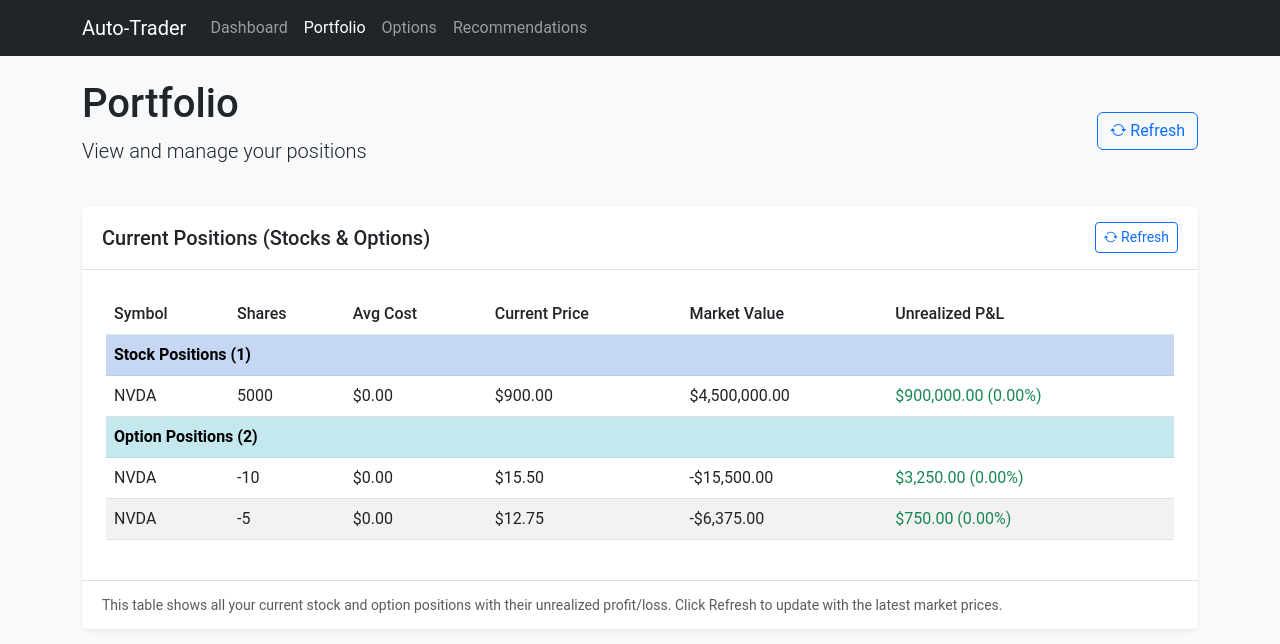
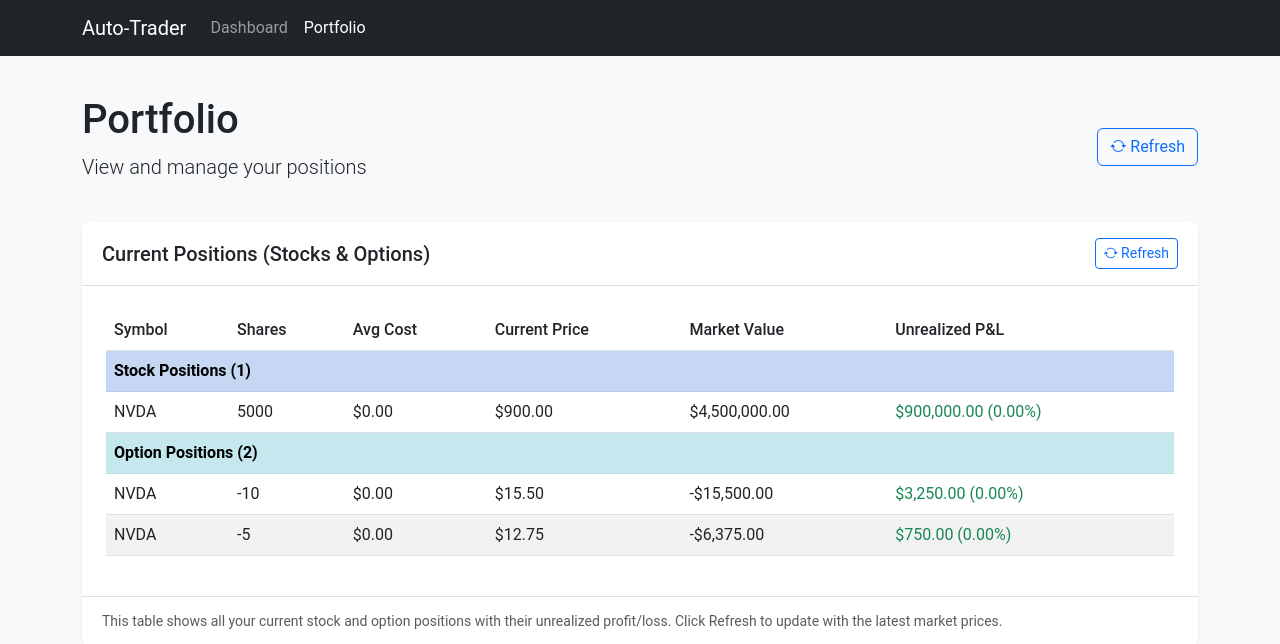
Before and after one commit to mpr89/AllYouNeedIsWheel, a Flask app: page /portfolio in a window 1280 px wide. Shown: the top 644 px of the page. Run offline with Flask 3, Linux system fonts and the light colour scheme.

Commit message:
hide options and recommendations page cause they are WIP

```diff
--- a/app.py
+++ b/app.py
@@ -82,20 +82,18 @@ def portfolio():
 @app.route('/options')
 def options():
     """
-    Render the options analysis page
+    Temporarily redirect options page to home
     """
-    # Get ticker from query params
-    ticker = request.args.get('ticker', None)
-    logger.info(f"Rendering options page with ticker: {ticker}")
-    return render_template('options.html', ticker=ticker)
+    logger.info("Options page accessed but currently unavailable - redirecting to home")
+    return redirect(url_for('index'))
 
 @app.route('/recommendations')
 def recommendations():
     """
-    Render the recommendations page
+    Temporarily redirect recommendations page to home
     """
-    logger.info("Rendering recommendations page")
-    return render_template('recommendations.html')
+    logger.info("Recommendations page accessed but currently unavailable - redirecting to home")
+    return redirect(url_for('index'))
 
 @app.errorhandler(404)
 def page_not_found(e):
--- a/frontend/templates/base.html
+++ b/frontend/templates/base.html
@@ -13,6 +13,20 @@
     <!-- Include navigation -->
     {% include "partials/common/navigation.html" %}
 
+    <!-- Flash messages section -->
+    <div class="container mt-3">
+        {% with messages = get_flashed_messages(with_categories=true) %}
+            {% if messages %}
+                {% for category, message in messages %}
+                    <div class="alert alert-{{ category }} alert-dismissible fade show" role="alert">
+                        {{ message }}
+                        <button type="button" class="btn-close" data-bs-dismiss="alert" aria-label="Close"></button>
+                    </div>
+                {% endfor %}
+            {% endif %}
+        {% endwith %}
+    </div>
+
     <main class="container py-4">
         {% block content %}{% endblock %}
     </main>
--- a/frontend/templates/partials/common/navigation.html
+++ b/frontend/templates/partials/common/navigation.html
@@ -12,12 +12,14 @@
                 <li class="nav-item">
                     <a class="nav-link {% if request.path == '/portfolio' %}active{% endif %}" href="/portfolio">Portfolio</a>
                 </li>
+                <!-- Temporarily hidden until implementation is complete
                 <li class="nav-item">
                     <a class="nav-link {% if request.path == '/options' %}active{% endif %}" href="/options">Options</a>
                 </li>
                 <li class="nav-item">
                     <a class="nav-link {% if request.path == '/recommendations' %}active{% endif %}" href="/recommendations">Recommendations</a>
                 </li>
+                -->
             </ul>
         </div>
     </div>
```
